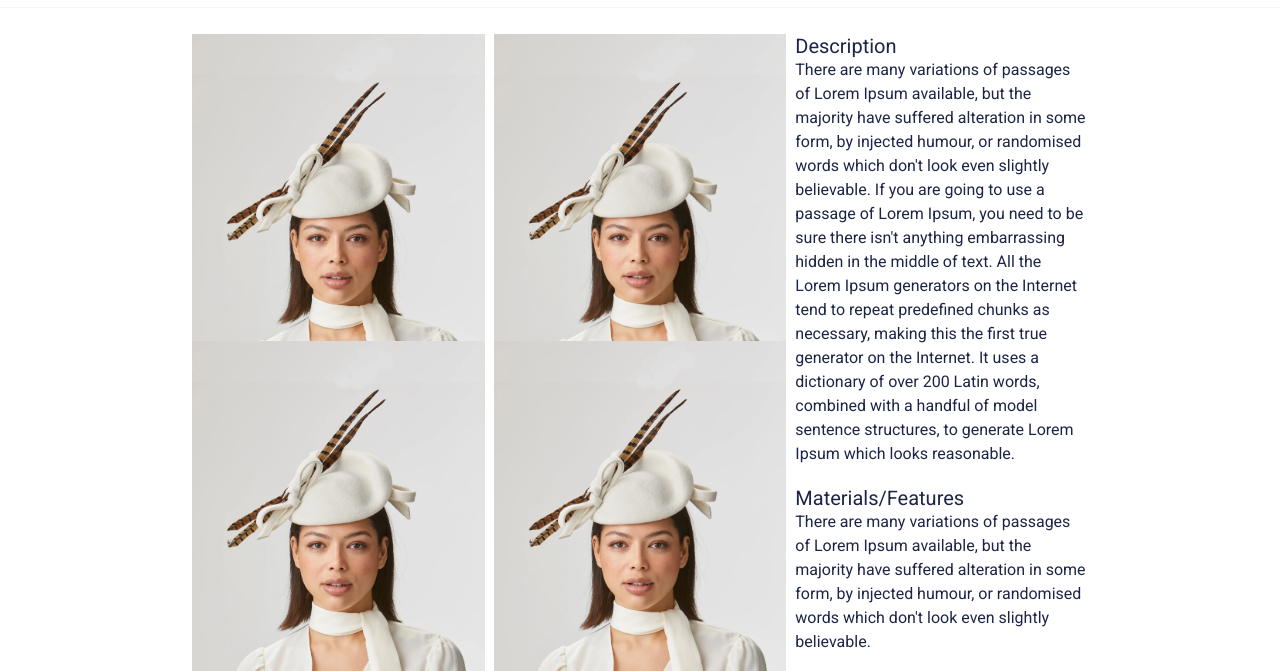
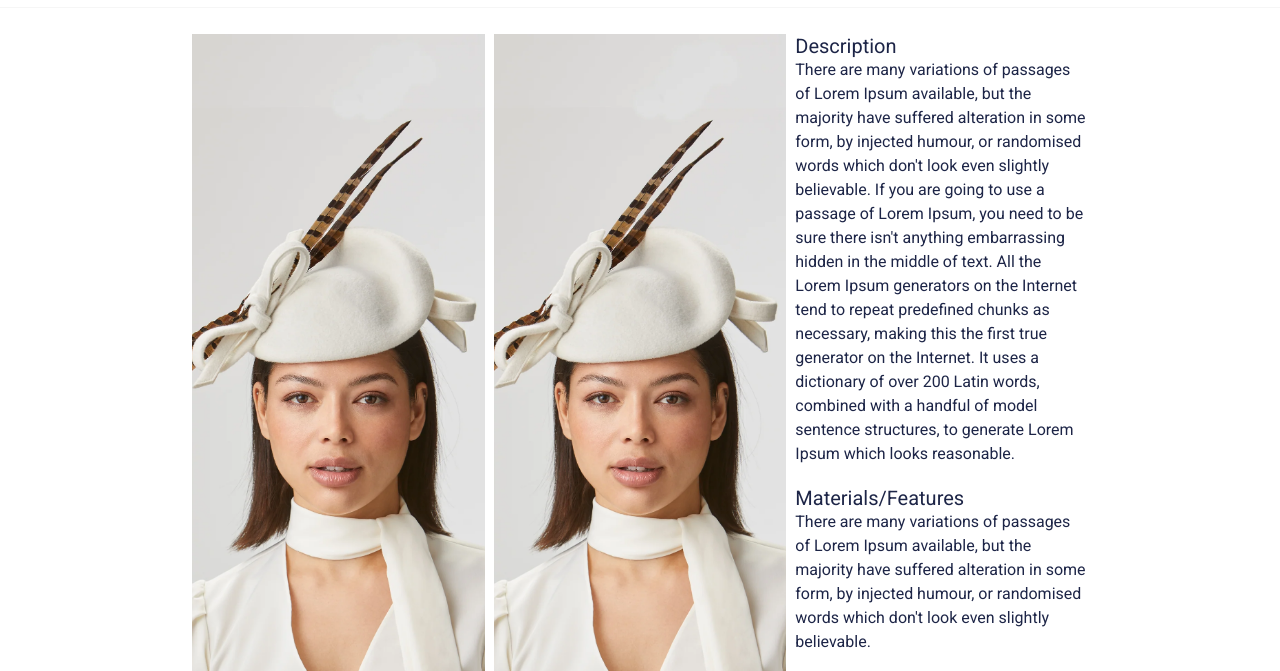
Before and after one commit to CoriRen/HauteHats, a plain HTML site: page product.html in a window 1280 px wide. Shown: the part 75-746 px from the top of the page. Drawn offline with nearby package versions, Linux system fonts and the light colour scheme; a web font is replaced by a local one.

Commit message:
fixed image sizing in product page image grid

```diff
--- a/css/style.css
+++ b/css/style.css
@@ -321,16 +321,14 @@ footer{
 .productImageGrid{
   display: grid;
   grid-template-columns: 1fr 1fr 1fr;
-  grid-template-rows: 25% .25%;
+  grid-template-rows: 1fr 1fr;
   gap: 1%;
 
 }
 .productDescription{
  grid-area: 1 / 3 / 2 / 3;
 }
-.smallProduct{
-  height: 400px;
-}
+
 /*****************************************************************
 Modules
 ******************************************************************/
```
Also changed, not shown: product.html (+2 -1 lines).
